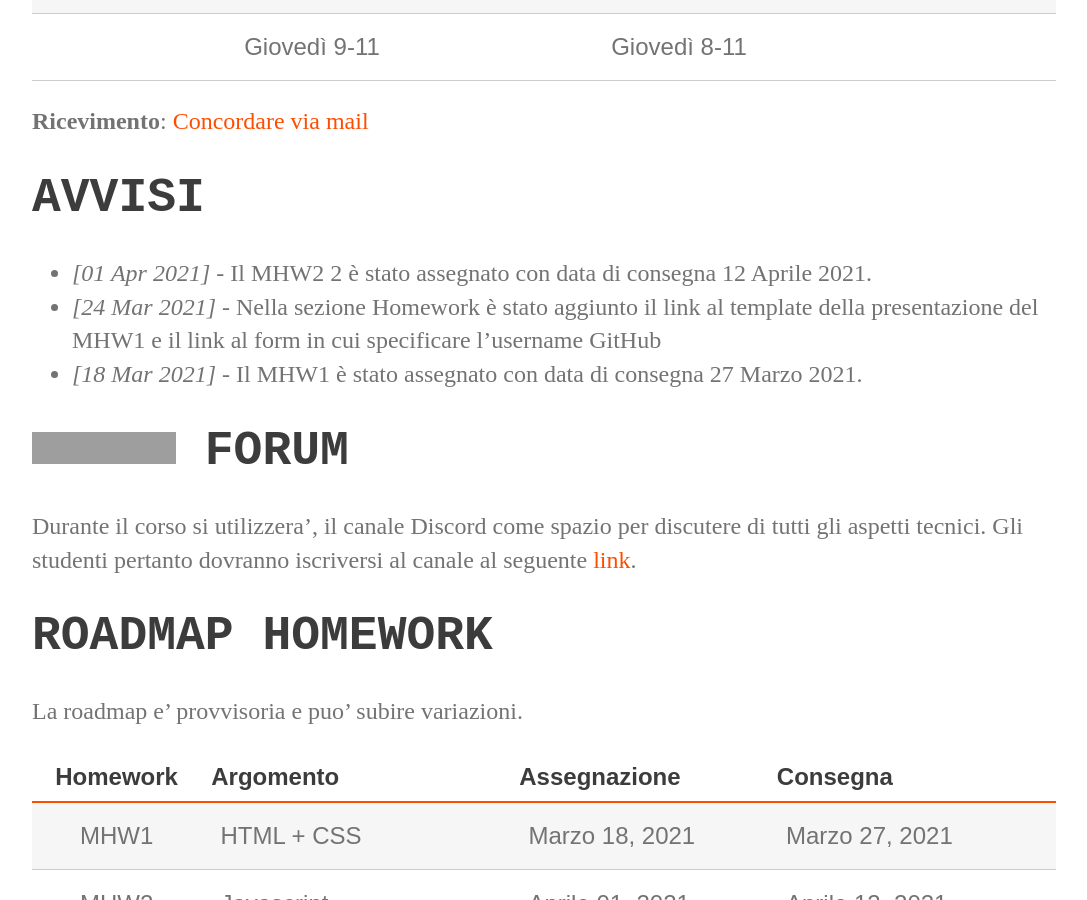
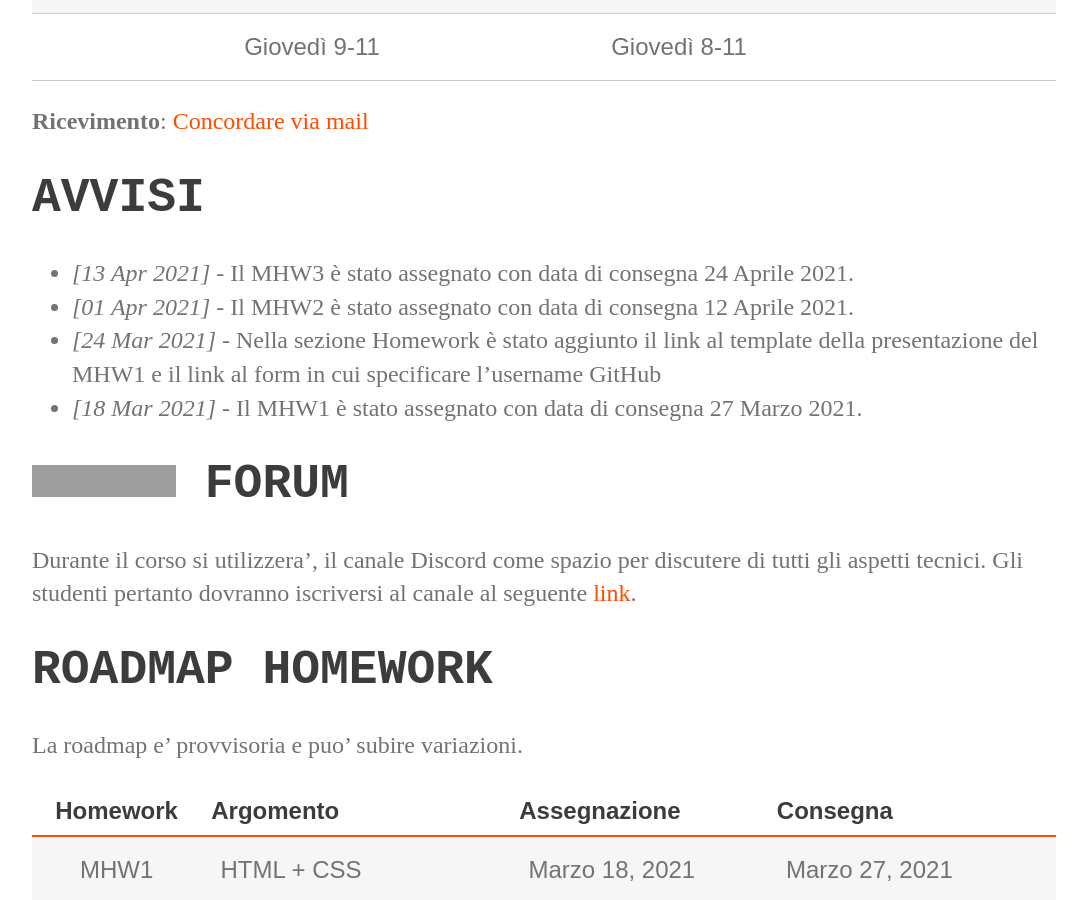
Before and after one commit to perceivelab/database-course, a Jekyll site: the page built from index.md, in a window 1280 px wide and 900 px high, scrolled down 828 px. Shown: the whole window, without its empty margins (96-1183 px from the left). Built offline with Jekyll 4.4.1, drawn with Linux system fonts in a browser that asks for light colours; our own code applies the rules of GitHub Pages for plain Markdown files; grey boxes are pictures that could not be loaded.

Commit message:
Update index.md

```diff
--- a/index.md
+++ b/index.md
@@ -17,9 +17,10 @@ layout: default
 
 # AVVISI
 
-- *[01 Apr 2021]* - Il MHW2 2 è stato assegnato con data di consegna 12 Aprile 2021.
+- *[13 Apr 2021]* - Il MHW3 è stato assegnato con data di consegna 24 Aprile 2021.
+- *[01 Apr 2021]* - Il MHW2 è stato assegnato con data di consegna 12 Aprile 2021.
 - *[24 Mar 2021]* - Nella sezione Homework è stato aggiunto il link al template della presentazione del MHW1 e il link al form in cui specificare l'username GitHub
-- _[18 Mar 2021]_ -  Il MHW1 è stato assegnato con data di consegna 27 Marzo 2021.
+- _[18 Mar 2021]_ - Il MHW1 è stato assegnato con data di consegna 27 Marzo 2021.
 
 # ![](https://img.shields.io/badge/-7289DA?style=flat&logo=discord&logoColor=white) FORUM
 {: #tag}
```
